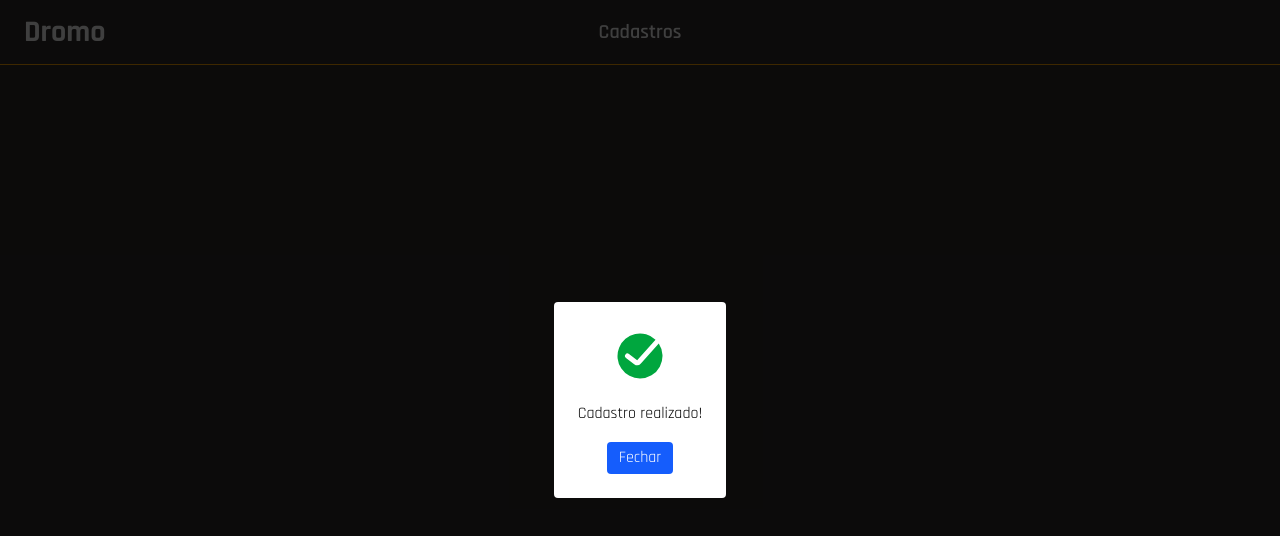
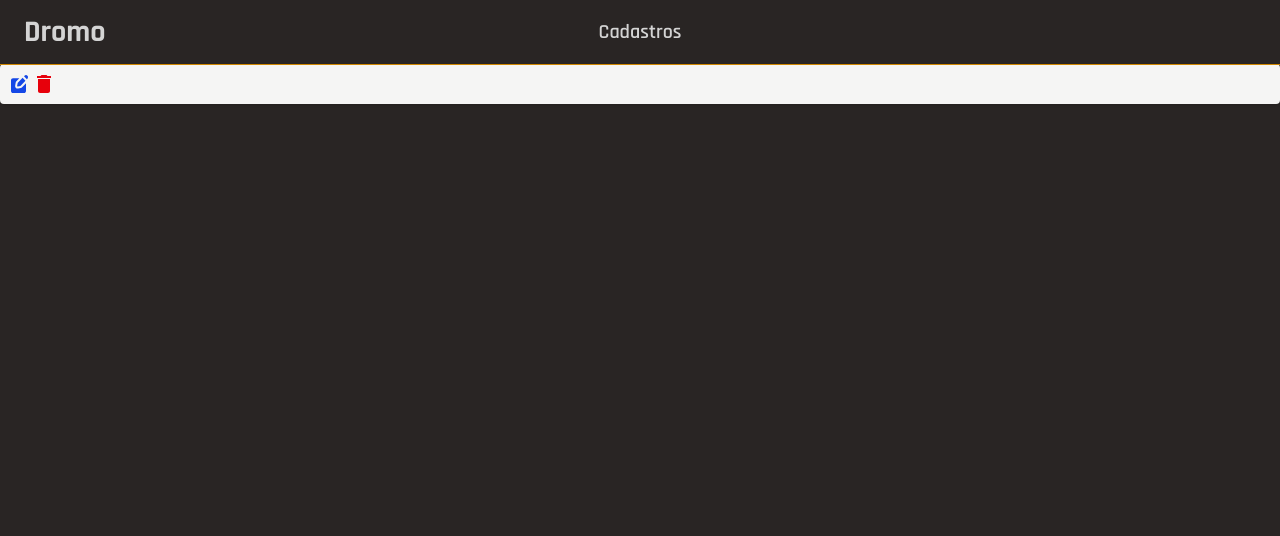
Before and after one commit to filipe-brito/Sistema-Dromo, a React (Vite) app in the folder frontend/: page /teste in a window 1280 px wide. Shown: the top 536 px of the page. Built offline with nearby package versions, Linux system fonts and the light colour scheme.

Commit message:
Colocamos os ícones de ações para editar e excluir registros de PF.Criamos a requisição de deletar no backend. Também tornamos o modal de confirmação mais modular.

```diff
--- /dev/null
+++ b/frontend/src/components/atoms/DeleteButton.jsx
@@ -0,0 +1,13 @@
+import { DeleteIcon } from "./icons/ActionsIcon";
+
+export const DeleteButton = ({ onClick }) => {
+  return (
+    <button className="cursor-pointer" onClick={onClick}>
+      <DeleteIcon
+        className={
+          "w-6 h-6 text-red-600 transition-transform duration-300 hover:scale-120"
+        }
+      />
+    </button>
+  );
+};
--- /dev/null
+++ b/frontend/src/components/atoms/EditButton.jsx
@@ -0,0 +1,13 @@
+import { EditIcon } from "./icons/ActionsIcon";
+
+export const EditButton = ({ onClick }) => {
+  return (
+    <button className="cursor-pointer">
+      <EditIcon
+        className={
+          "w-6 h-6 text-blue-700 transition-transform duration-300 hover:scale-120"
+        }
+      />
+    </button>
+  );
+};
--- /dev/null
+++ b/frontend/src/components/atoms/icons/ActionsIcon.jsx
@@ -0,0 +1,33 @@
+export function EditIcon(props) {
+  return (
+    <svg
+      xmlns="http://www.w3.org/2000/svg"
+      width={24}
+      height={24}
+      viewBox="0 0 24 24"
+      {...props}
+    >
+      <g fill="currentColor" fillRule="evenodd" clipRule="evenodd">
+        <path d="M11.32 6.176H5c-1.105 0-2 .949-2 2.118v10.588C3 20.052 3.895 21 5 21h11c1.105 0 2-.948 2-2.118v-7.75l-3.914 4.144A2.46 2.46 0 0 1 12.81 16l-2.681.568c-1.75.37-3.292-1.263-2.942-3.115l.536-2.839c.097-.512.335-.983.684-1.352z"></path>
+        <path d="M19.846 4.318a2.2 2.2 0 0 0-.437-.692a2 2 0 0 0-.654-.463a1.92 1.92 0 0 0-1.544 0a2 2 0 0 0-.654.463l-.546.578l2.852 3.02l.546-.579a2.1 2.1 0 0 0 .437-.692a2.24 2.24 0 0 0 0-1.635M17.45 8.721L14.597 5.7L9.82 10.76a.54.54 0 0 0-.137.27l-.536 2.84c-.07.37.239.696.588.622l2.682-.567a.5.5 0 0 0 .255-.145l4.778-5.06Z"></path>
+      </g>
+    </svg>
+  );
+}
+
+export function DeleteIcon(props) {
+  return (
+    <svg
+      xmlns="http://www.w3.org/2000/svg"
+      width={24}
+      height={24}
+      viewBox="0 0 24 24"
+      {...props}
+    >
+      <path
+        fill="currentColor"
+        d="M6 19c0 1.1.9 2 2 2h8c1.1 0 2-.9 2-2V7H6zM19 4h-3.5l-1-1h-5l-1 1H5v2h14z"
+      ></path>
+    </svg>
+  );
+}
--- a/frontend/src/components/atoms/icons/SearchIcon.jsx
+++ b/frontend/src/components/atoms/icons/SearchIcon.jsx
@@ -1,5 +1,3 @@
-import React from "react";
-
 export function SearchIcon1(props) {
   return (
     <svg
--- a/frontend/src/components/molecules/ConfirmModal.jsx
+++ b/frontend/src/components/molecules/ConfirmModal.jsx
@@ -2,14 +2,14 @@ import { LoadingIcon } from "../atoms/icons/LoadingIcon";
 import { DoneIcon } from "../atoms/icons/DoneIcon";
 import React from "react";
 
-export const ConfirmModal = ({ setStatus, status, setConfirmOpen }) => {
+export const ConfirmModal = ({ status, setConfirmOpen, messages }) => {
   let content;
 
   switch (status) {
     case "idle":
       content = (
         <React.Fragment>
-          <p className="mb-4 text-2xl">Deseja realmente enviar os dados?</p>
+          <p className="mb-4 text-2xl">{messages.idle}</p>
           <div className="flex justify-center gap-2">
             <button
               onClick={() => setConfirmOpen(false)}
@@ -31,7 +31,7 @@ export const ConfirmModal = ({ setStatus, status, setConfirmOpen }) => {
     case "loading":
       content = (
         <React.Fragment>
-          <p className="text-2xl">Carregando...</p>
+          <p className="text-2xl">{messages.loading}</p>
           <LoadingIcon className="w-12 h-12" />
         </React.Fragment>
       );
@@ -41,7 +41,7 @@ export const ConfirmModal = ({ setStatus, status, setConfirmOpen }) => {
       content = (
         <React.Fragment>
           <DoneIcon fill="green" className={"w-15 h-15 text-green-600"} />
-          <p className="text-2xl"> Cadastro realizado!</p>
+          <p className="text-2xl">{messages.success}</p>
           <button
             onClick={() => setConfirmOpen(false)}
             className="px-3 py-1 bg-blue-600 text-white rounded cursor-pointer hover:bg-blue-500"
@@ -56,7 +56,7 @@ export const ConfirmModal = ({ setStatus, status, setConfirmOpen }) => {
     case "error":
       content = (
         <React.Fragment>
-          <p className="text-2xl">Erro!</p>
+          <p className="text-2xl">{messages.error}</p>
           <button
             onClick={() => setConfirmOpen(false)}
             className="px-3 py-1 bg-blue-600 text-white rounded cursor-pointer hover:bg-blue-500"
--- a/frontend/src/components/organisms/SearchSection.jsx
+++ b/frontend/src/components/organisms/SearchSection.jsx
@@ -11,6 +11,7 @@ export const SearchSection = ({
   data, // Dados que serão apresentados na barra de resultados
   loading, // Estado para exibir o ícone de loading enquanto os dados carregam
   onSearch, // Ação do botão de pesquisar da barra de filtros
+  actions,
 }) => {
   // Arrow function que esse componente irá executar
 
@@ -34,7 +35,7 @@ export const SearchSection = ({
           </div>
         ) : (
           // caso 'false', carrega a barra de resultados
-          <ResultBar columns={columns} data={data} /> // Passamos as colunas e os dados que serão exibidos nessas colunas
+          <ResultBar columns={columns} data={data} actions={actions} /> // Passamos as colunas e os dados que serão exibidos nessas colunas
         )}
       </div>
     </React.Fragment>
--- a/frontend/src/features/records/people/pages/IndividualCreatePage.jsx
+++ b/frontend/src/features/records/people/pages/IndividualCreatePage.jsx
@@ -117,6 +117,12 @@ const IndividualCreatePage = () => {
             status={status}
             setStatus={setStatus}
             setConfirmOpen={setConfirmOpen}
+            messages={{
+              idle: "Deseja realmente enviar os dados?",
+              loading: "Carregando...",
+              success: "Cadastro realizado",
+              error: "Erro!",
+            }}
           />
         )}
         <Tab
--- a/frontend/src/features/records/people/pages/PeopleRecords.jsx
+++ b/frontend/src/features/records/people/pages/PeopleRecords.jsx
@@ -1,11 +1,13 @@
-import { PersonIcon } from "../../../../components/atoms/icons/PersonIcon";
-import { CompanyIcon } from "../../../../components/atoms/icons/CompanyIcon";
+import { PersonIcon } from "@/components/atoms/icons/PersonIcon";
+import { CompanyIcon } from "@/components/atoms/icons/CompanyIcon";
 import {
   fetchCompanies,
   fetchIndividuals,
 } from "../../../../services/PeopleService";
-import { Tab } from "../../../../components/templates/Tabs";
-import { SearchSection } from "../../../../components/organisms/SearchSection";
+import { Tab } from "@/components/templates/Tabs";
+import { SearchSection } from "@/components/organisms/SearchSection";
+import { EditButton } from "@/components/atoms/EditButton";
+import { DeleteButton } from "@/components/atoms/DeleteButton";
 
 import React, { useState, useEffect } from "react";
 
@@ -40,6 +42,23 @@ const PeopleRecords = () => {
       console.log("Erro ao buscar empresas: ", error);
     } finally {
       setLoading(false);
+    }
+  };
+
+  const [isConfirmOpen, setConfirmOpen] = useState(false);
+  const [status, setStatus] = useState("idle"); // idle | loading | success | error
+
+  const handleDeleteIndividual = async (id) => {
+    // Variável que recebe uma arrow function. É necessário passar um argumento do tipo object, caso não seja passado, a função considera filter um object vazio
+    setStatus("loading"); // Altera o state setStatus para true quando necessário
+    // Sempre envolver requisições em um bloco try-catch
+    try {
+      await postIndividual(data); // Executa a chamada à API e guarda o retorno na variável result. Caso a função receba filters, enviamos os filters para a requisição
+      setStatus("success");
+    } catch (error) {
+      // Captura qualquer retorno de erro
+      console.error("erro ao buscar pessoas físicas: ", error); // Imprime o erro no console
+      setStatus("error");
     }
   };
 
@@ -99,6 +118,13 @@ const PeopleRecords = () => {
     },
   ];
 
+  const actionsColumn = (
+    <div className="flex items-center justify-center">
+      <EditButton />
+      <DeleteButton />
+    </div>
+  );
+
   return (
     <div className="w-8/10 min-h-[92dvh] mx-auto px-4 py-2 bg-stone-800 border-x-2 border-stone-700">
       <h2 className="text-2xl font-bold text-neutral-50 mb-2">
@@ -119,6 +145,7 @@ const PeopleRecords = () => {
                 filters={individualFilters} // Para montar o a barra de filtros, mandamos como prop o array de objects dos filtros Para que o SearchSection monte o FilterBar
                 columns={individualColumns} // Necessário para o SearchSection montar o ResultBar
                 data={individualData} // São os dados retornados pela api. Passamos para o SearchSection montar o ResultBar e apresentar os dados
+                actions={actionsColumn}
                 loading={loading} // O ícone de loading será exibido na barra de resultados, então passamos esse state para o SearchSection passar para ResultBar
                 onSearch={handleSearchIndividuals} // Passamos essa prop para SearchSection passar para Filterbar passar para o botão. É a ação que será executada ao clicar no botão.
               />
--- a/frontend/src/pages/TestPage.jsx
+++ b/frontend/src/pages/TestPage.jsx
@@ -1,22 +1,31 @@
 import React, { useState } from "react";
+import { DeleteIcon, EditIcon } from "../components/atoms/icons/ActionsIcon";
+import { EditButton } from "../components/atoms/EditButton";
+import { DeleteButton } from "../components/atoms/DeleteButton";
 import { ConfirmModal } from "../components/molecules/ConfirmModal";
-import { DoneIcon } from "../components/atoms/icons/DoneIcon";
-import { LoadingIcon } from "../components/atoms/icons/LoadingIcon";
 
 const TestPage = () => {
+  const [isConfirmOpen, setConfirmOpen] = useState(false);
+  const [status, setStatus] = useState("idle"); // idle | loading | success | error
+
+  const actionsColumn = (
+    <div className="p-1/2 flex items-center">
+      <EditButton />
+      <DeleteButton onClick={() => setConfirmOpen(true)} />
+    </div>
+  );
+
   return (
     <React.Fragment>
-      <div className="fixed inset-0 flex items-center justify-center bg-black/70 z-50">
-        <div className="bg-white flex flex-col items-center p-6 rounded gap-y-4">
-          <DoneIcon fill="green" className={"w-15 h-15 text-green-600"} />
-          <p>Cadastro realizado!</p>
-          <button
-            onClick={() => setConfirmOpen(false)}
-            className="px-3 py-1 bg-blue-600 text-white rounded cursor-pointer hover:bg-blue-500"
-          >
-            Fechar
-          </button>
-        </div>
+      {isConfirmOpen && (
+        <ConfirmModal
+          status={status}
+          setStatus={setStatus}
+          setConfirmOpen={setConfirmOpen}
+        />
+      )}
+      <div className="flex p-2 rounded shadow-sm bg-stone-100">
+        {actionsColumn}
       </div>
     </React.Fragment>
   );
--- a/frontend/src/services/PeopleService.jsx
+++ b/frontend/src/services/PeopleService.jsx
@@ -31,6 +31,16 @@ export const postIndividual = async (data) => {
   return response.json(); // retorna o DTO com os dados salvos
 };
 
+export const deleteIndividual = async (id) => {
+  const response = await fetch(
+    `http://localhost:8080/records/individuals/${id}`,
+    { method: "DELETE" }
+  );
+  if (!response.ok) {
+    throw new Error("Erro ao excluir registro");
+  }
+};
+
 export const fetchCompanies = async (filters = {}) => {
   const query = new URLSearchParams(filters).toString();
   const response = await fetch(
```
Also changed, not shown: frontend/src/components/molecules/ResultBar.jsx (+8 -2 lines), 2 other files (tests, documents, lock files or other folders).
